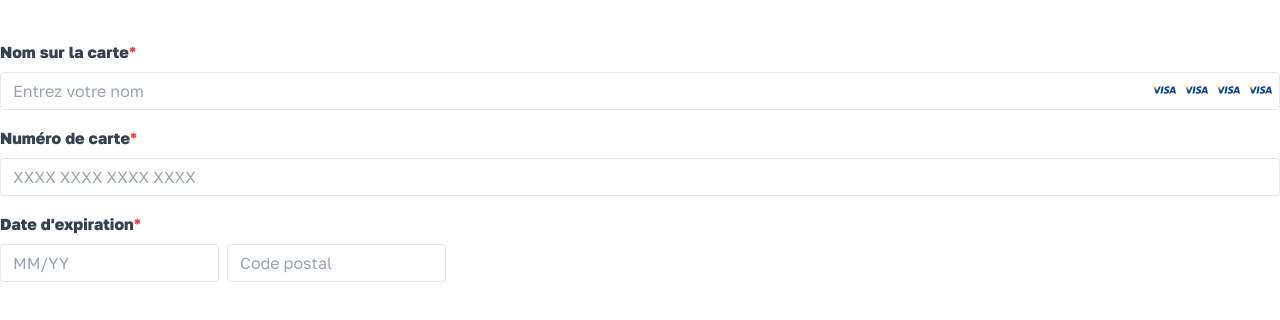
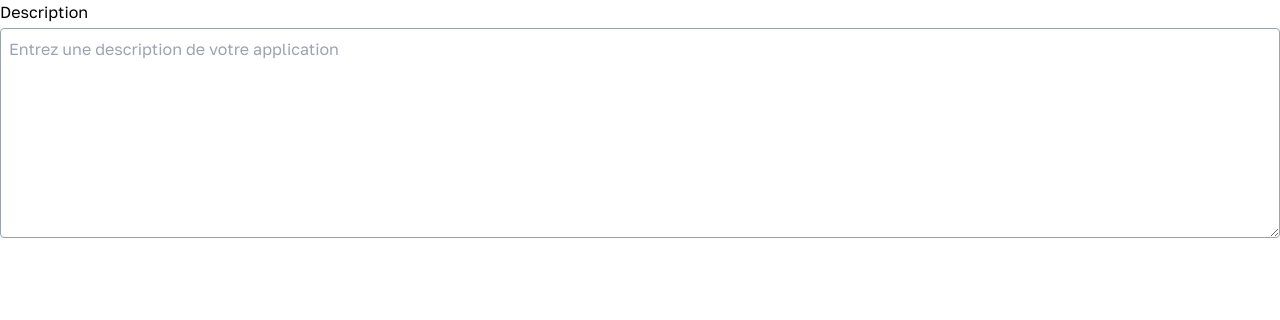
Before and after one commit to damadanyna/Dossier-Formation-Plateforme, a React (Vite) app: page / in a window 1280 px wide. Shown: the top 320 px of the page. Built offline with nearby package versions, Linux system fonts and the light colour scheme.

Commit message:
TextArea

```diff
--- a/src/App.tsx
+++ b/src/App.tsx
@@ -1,55 +1,25 @@
 import React, { useState } from 'react';
-import PaymentCardNumberInput from './components/inputs/CardNumberInput';
-import  CardNameInput from './components/inputs/PaymentCardNameInput';
-import PaymentCardZipCodeInput from './components/inputs/ExpirationInput';
-import PaymentCardExpirationDateInput from './components/inputs/ExpirationInput';
+import Textarea from './components/inputs/TextArea';
 
 function App() {
-const [cardName, setCardName] = useState('');
-const [cardNumber, setcardNumber] = useState('');
-const [cardExpirationDate, setCardExpirationDate] = useState('');
+  const [description, setDescription] = useState('');
 
-const handleCardNameChange = (event: React.ChangeEvent<HTMLInputElement>) => {
-setCardName(event.target.value);
-};
+  const handleDescriptionChange = (e: React.ChangeEvent<HTMLTextAreaElement>) => {
+    setDescription(e.target.value);
+  };
 
-const handlecardNumberChange = (event: React.ChangeEvent<HTMLInputElement>) => {
-  setcardNumber(event.target.value);
-};
-
-const handleCardExpirationDateChange = (event: React.ChangeEvent<HTMLInputElement>) => {
-  setCardExpirationDate(event.target.value);
-};
-
-return (
-  <div className='APP'>
-<div className="container mx-auto py-10">
-    <CardNameInput
-        label="Nom sur la carte"
-        value={cardName}
-        onChange={handleCardNameChange}
-        placeholder="Entrez votre nom"
+  return (
+    <div className="App">
+      <Textarea
+        label="Description"
+        value={description}
+        onChange={handleDescriptionChange}
+        placeholder="Entrez une description de votre application"
         required={true}
+        rows={8}
       />
-      <PaymentCardNumberInput
-        label="Numéro de carte"
-        name="cardNumber"
-        value={cardNumber}
-        onChange={handlecardNumberChange}
-        placeholder="1234 5678 9012 3456"
-        required
-      />
-          <PaymentCardExpirationDateInput
-            label="Date d'expiration"
-            name="cardExpirationDate"
-            value={cardExpirationDate}
-            onChange={handleCardExpirationDateChange}
-            placeholder="MM/AA"
-            required={true}
-          />
-</div>
-</div>
-);
+    </div>
+  );
 }
 
 export default App;
--- /dev/null
+++ b/src/components/forfait.tsx
@@ -0,0 +1,16 @@
+import React from 'react';
+
+const ForfaitContainer = () => {
+  return (
+    <div className="flex h-screen">
+      <div className="w-3/10 border border-black">
+        {/* contenu de la première carte */}fdfdds
+      </div>
+      <div className="w-7/10 border border-black">
+        {/* contenu de la deuxième carte */}fdfsd
+      </div>
+    </div>
+  );
+};
+
+export default ForfaitContainer;
--- /dev/null
+++ b/src/components/inputs/TextArea.tsx
@@ -0,0 +1,28 @@
+import React from 'react';
+
+interface TextAreaProps {
+  label: string;
+  value: string;
+  onChange: (event: React.ChangeEvent<HTMLTextAreaElement>) => void;
+  placeholder?: string;
+  required?: boolean;
+  rows?: number;
+}
+
+const TextArea: React.FC<TextAreaProps> = ({ label, value, onChange, placeholder, required, rows }) => {
+  return (
+    <div className="flex flex-col">
+      <label className="mb-1">{label}</label>
+      <textarea
+        value={value}
+        onChange={onChange}
+        placeholder={placeholder ? placeholder : `Entrez votre ${label}`}
+        className="p-2 border border-gray-400 rounded"
+        required={required}
+        rows={rows ? rows : 4}
+      />
+    </div>
+  );
+};
+
+export default TextArea;
```
